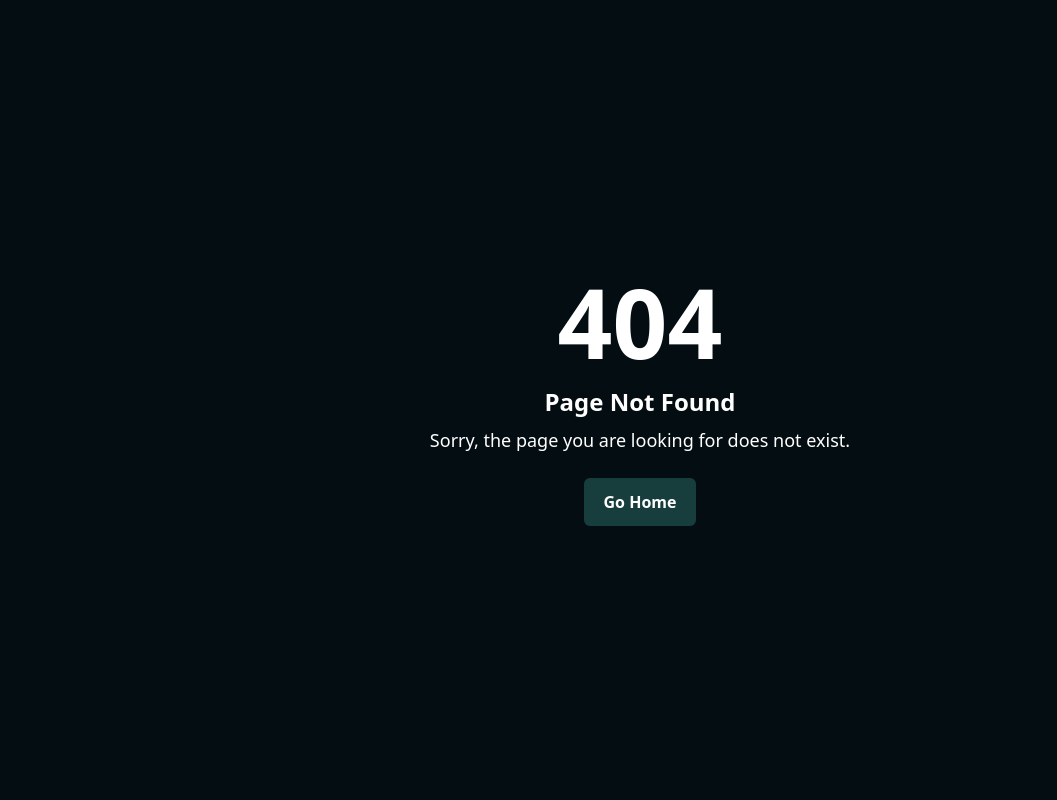
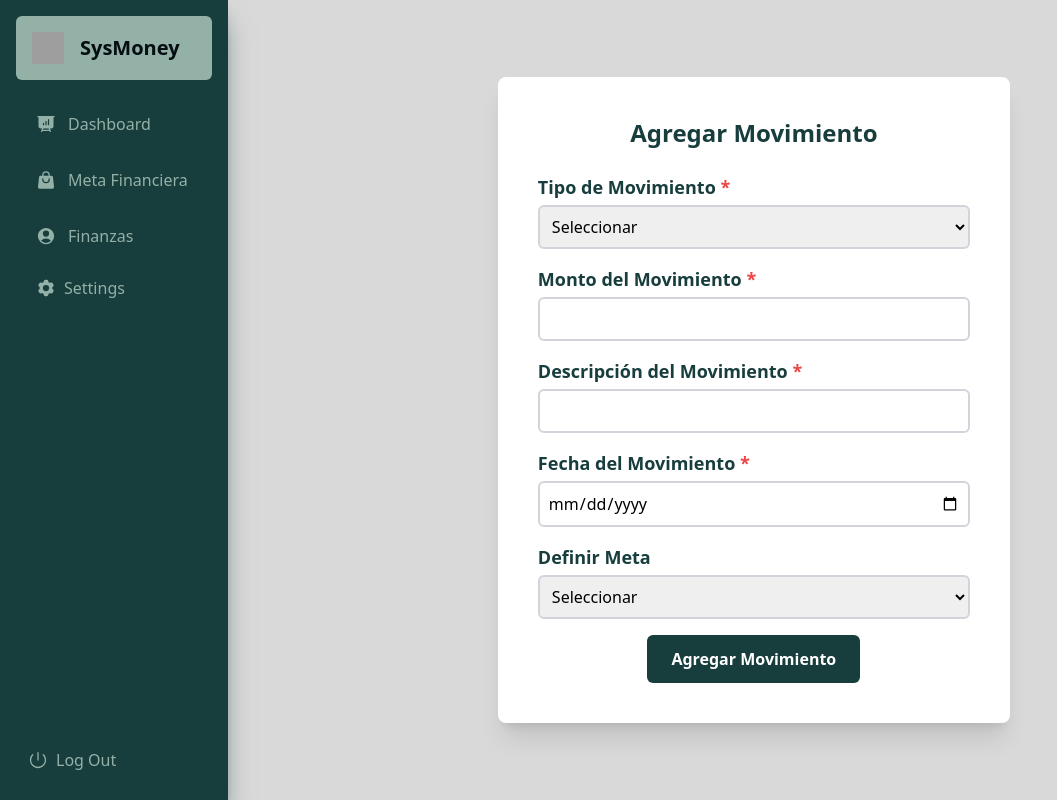
Before and after one commit to diegodevF/ReactSena, a React (Vite) app: page /AddTransaction in a window 1280 px wide. Before the commit this address had no page. Shown: the whole page, without its empty margins (0-1057 px from the left). Built offline with nearby package versions, Linux system fonts and the light colour scheme; grey boxes are pictures that could not be loaded; the HTML template or start-up script is replaced by a standard one.

Commit message:
Add Transactions and Goals

```diff
--- a/src/App.jsx
+++ b/src/App.jsx
@@ -8,6 +8,7 @@ import ForgotPass from "./routes/ForgotPass";
 import Dashboard from "./routes/Dashboard";
 import GoalPanel from "./routes/GoalPanel"
 import PageNotFound from "./routes/PageNotFound";
+import AddTransaction from "./routes/AddTransaction";
 
 function App() {
   return (
@@ -18,6 +19,7 @@ function App() {
       <Route path="/ForgotPass" Component={ForgotPass}></Route>
       <Route path="/Dashboard" Component={Dashboard} ></Route>
       <Route path="/GoalPanel" Component={GoalPanel}></Route>
+      <Route path="/AddTransaction" Component={AddTransaction}></Route>
       <Route path="/*" Component={PageNotFound}></Route>
     </Routes>
   );
--- a/src/components/Sidebar.jsx
+++ b/src/components/Sidebar.jsx
@@ -29,19 +29,19 @@ const Sidebar = () => {
             <ListItemPrefix >
               <PresentationChartBarIcon className="h-5 w-5 text-[#93B1A6]" />
             </ListItemPrefix>
-            <Link className="ml-2" to={"/Dashboard"}>Dashboard</Link>
+            <Link className="ml-2 p-1" to={"/Dashboard"}>Dashboard</Link>
           </ListItem>
           <ListItem className="hover:bg-[#5C8374] rounded-md">
             <ListItemPrefix>
               <ShoppingBagIcon className="h-5 w-5 text-[#93B1A6]" />
             </ListItemPrefix>
-            <Link className="ml-2" to={"/GoalPanel"}>Meta Financiera</Link>
+            <Link className="ml-2 p-1" to={"/GoalPanel"}>Meta Financiera</Link>
           </ListItem>
           <ListItem className="hover:bg-[#5C8374] rounded-md">
             <ListItemPrefix>
               <UserCircleIcon className="h-5 w-5 text-[#93B1A6]" />
             </ListItemPrefix>
-            <p className="ml-2">Ingresos o </p>
+            <Link className="ml-2 p-1" to={"/AddTransaction"}>Finanzas</Link>
           </ListItem>
           <ListItem className="hover:bg-[#5C8374] rounded-md">
             <ListItemPrefix>
--- /dev/null
+++ b/src/routes/AddTransaction.jsx
@@ -0,0 +1,103 @@
+import { useState } from "react";
+import Sidebar from "../components/Sidebar";
+
+const AddTransaction = () => {
+  const [transactionType, setTransactionType] = useState("");
+  const [transactionAmount, setTransactionAmount] = useState("");
+  const [transactionDescription, setTransactionDescription] = useState("");
+  const [transactionDate, setTransactionDate] = useState("");
+  const [relatedGoal, setRelatedGoal] = useState("");
+
+  const handleAddTransaction = (e) => {
+    e.preventDefault();
+    // Lógica para manejar la adición de una nueva transacción
+  };
+
+  return (
+    <div className="flex h-screen bg-[#D9D9D9]">
+      <Sidebar />
+
+      <div className="flex-1 flex items-center justify-center p-6">
+        <div className="w-full max-w-lg mx-auto bg-white p-8 lg:p-10 rounded-lg shadow-xl">
+          <h2 className="text-2xl font-semibold text-[#183D3D] mb-6">Agregar Movimiento</h2>
+          <form onSubmit={handleAddTransaction}>
+            <div className="mb-4">
+              <label className="block text-lg font-semibold text-[#183D3D] mb-1 text-left">
+                Tipo de Movimiento <span className="text-red-500">*</span>
+              </label>
+              <select
+                className="w-full border-2 border-gray-300 rounded-md p-2 focus:outline-none focus:border-[#5C8374]"
+                value={transactionType}
+                onChange={(e) => setTransactionType(e.target.value)}
+                required
+              >
+                <option value="">Seleccionar</option>
+                <option value="income">Ingreso</option>
+                <option value="expense">Egreso</option>
+              </select>
+            </div>
+            <div className="mb-4">
+              <label className="block text-lg font-semibold text-[#183D3D] mb-1 text-left">
+                Monto del Movimiento <span className="text-red-500">*</span>
+              </label>
+              <input
+                type="number"
+                className="w-full border-2 border-gray-300 rounded-md p-2 focus:outline-none focus:border-[#5C8374]"
+                value={transactionAmount}
+                onChange={(e) => setTransactionAmount(e.target.value)}
+                required
+              />
+            </div>
+            <div className="mb-4">
+              <label className="block text-lg font-semibold text-[#183D3D] mb-1 text-left">
+                Descripción del Movimiento <span className="text-red-500">*</span>
+              </label>
+              <input
+                type="text"
+                className="w-full border-2 border-gray-300 rounded-md p-2 focus:outline-none focus:border-[#5C8374]"
+                value={transactionDescription}
+                onChange={(e) => setTransactionDescription(e.target.value)}
+                required
+              />
+            </div>
+            <div className="mb-4">
+              <label className="block text-lg font-semibold text-[#183D3D] mb-1 text-left">
+                Fecha del Movimiento <span className="text-red-500">*</span>
+              </label>
+              <input
+                type="date"
+                className="w-full border-2 border-gray-300 rounded-md p-2 focus:outline-none focus:border-[#5C8374]"
+                value={transactionDate}
+                onChange={(e) => setTransactionDate(e.target.value)}
+                required
+              />
+            </div>
+            <div className="mb-4">
+              <label className="block text-lg font-semibold text-[#183D3D] mb-1 text-left">
+                Definir Meta
+              </label>
+              <select
+                className="w-full border-2 border-gray-300 rounded-md p-2 focus:outline-none focus:border-[#5C8374]"
+                value={relatedGoal}
+                onChange={(e) => setRelatedGoal(e.target.value)}
+              >
+                <option value="">Seleccionar</option>
+                {/* Aquí puedes mapear las metas disponibles */}
+                <option value="goal1">Meta 1</option>
+                <option value="goal2">Meta 2</option>
+              </select>
+            </div>
+            <button
+              type="submit"
+              className="bg-[#183D3D] text-white py-3 px-6 rounded-md font-semibold hover:bg-opacity-80 transition-colors"
+            >
+              Agregar Movimiento
+            </button>
+          </form>
+        </div>
+      </div>
+    </div>
+  );
+};
+
+export default AddTransaction;
--- a/src/routes/GoalPanel.jsx
+++ b/src/routes/GoalPanel.jsx
@@ -1,7 +1,7 @@
 import Sidebar from '../components/Sidebar';
 import { useState } from 'react';
 
-const AddGoalForm = () => {
+const GoalPanel = () => {
   const [goalName, setGoalName] = useState('');
   const [goalAmount, setGoalAmount] = useState('');
   const [startDate, setStartDate] = useState('');
@@ -27,11 +27,11 @@ const AddGoalForm = () => {
   };
 
   return (
-    <div className="flex h-screen">
+    <div className="flex h-screen bg-[#D9D9D9]">
       <Sidebar />
 
-      <div className="flex-1 p-6 bg-gradient-to-r from-[#93B1A6] via-[#5C8374] to-[#183D3D]">
-        <div className="max-w-lg mx-auto bg-white p-6 rounded-lg shadow-xl">
+      <div className="flex-1 flex items-center justify-center p-6">
+        <div className="w-full max-w-2xl mx-auto bg-white p-8 lg:p-10 rounded-lg shadow-xl">
           <h2 className="text-2xl font-semibold text-[#183D3D] mb-6">Agregar Meta Financiera</h2>
           <form onSubmit={handleAddGoal}>
             <div className="mb-4">
@@ -99,4 +99,4 @@ const AddGoalForm = () => {
   );
 };
 
-export default AddGoalForm;
+export default GoalPanel;
```
